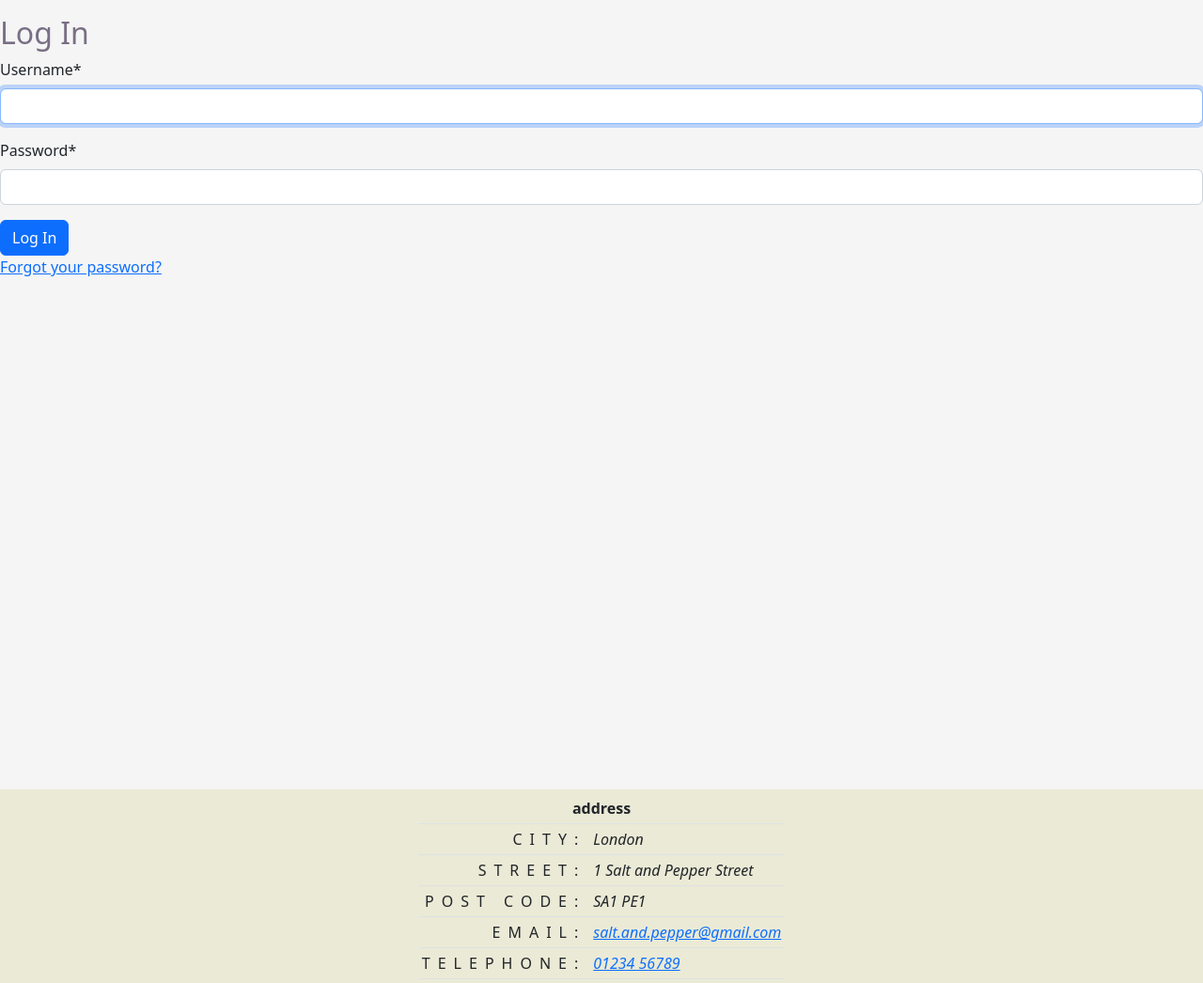
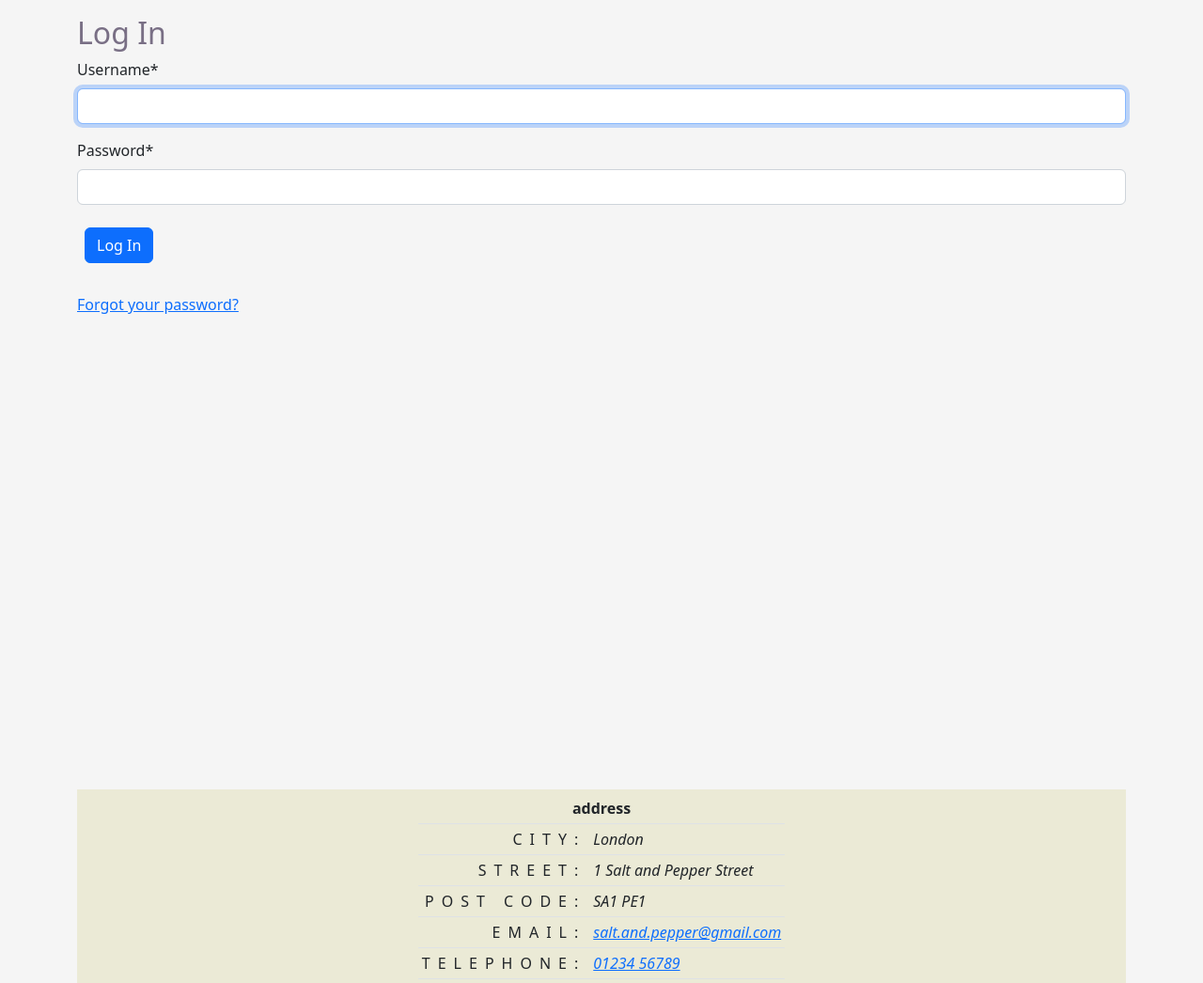
Before and after one commit to Code-Institute-Submissions/Zolske-salt-and-pepper-manager, a Django app: page /accounts/login/?next=/accounts/password_change/ in a window 1280 px wide. Shown: the part 113-1159 px from the top of the page at 94% size. Run offline with Django 4.2, Linux system fonts and the light colour scheme; some libraries are stand-ins or nearby versions.

Commit message:
fix layout issue, move 'forgot password' button doen

```diff
--- a/templates/base.html
+++ b/templates/base.html
@@ -39,8 +39,8 @@
                     </div>
                     {% if user.is_authenticated %}
                     <!-- <ul class="nav col-12 col-lg-auto me-lg-auto mb-2 justify-content-center mb-md-0"></ul> -->
+                    <div class="d-flex flex-wrap justify-content-around align-self-center">
                         {% if user.profile_picture %}
-                    <div class="d-flex flex-wrap justify-content-around align-self-center">
                         <img src="{{user.profile_picture}}" alt="user profile picture" class="profile-picture">
                         {% endif %}
                         <div class="dropdown align-self-center">
@@ -75,14 +75,19 @@
                                 Log In</a>
                             <a href="{% url 'signup' %}" class="btn btn-outline-dark m-2">Sign Up</a>
                         </div>
+                    </div>
                     {% endif %}
                 </div>
             </div>
+        </header>
     </div>
-        </header>
+    <div class="container">
         <main>
             {% block content %}
             {% endblock content %}
+        </main>
+    </div>
+    <div class="container">
         <footer class="d-flex justify-content-around mt-4">
             <address class="my-0">
                 <table class="table table-sm tabel-contact my-1">
@@ -107,7 +112,8 @@
                         <tr>
                             <td class="addresHead">Email:</td>
                             <td class="addressInfo"><a
-                                        href="mailto:salt.and.pepper@gmail.com">salt.and.pepper@gmail.com</a></td>
+                                    href="mailto:salt.and.pepper@gmail.com">salt.and.pepper@gmail.com</a>
+                            </td>
                         </tr>
                         <tr>
                             <td class="addresHead">Telephone:</td>
@@ -117,6 +123,7 @@
                 </table>
             </address>
         </footer>
+    </div>
     <!-- <script src="https://cdn.jsdelivr.net/npm/bootstrap@5.2.0-beta1/dist/js/bootstrap.bundle.min.js"
         integrity="sha384-pprn3073KE6tl6bjs2QrFaJGz5/SUsLqktiwsUTF55Jfv3qYSDhgCecCxMW52nD2" crossorigin="anonymous">
     </script> -->
--- a/templates/home.html
+++ b/templates/home.html
@@ -66,7 +66,6 @@
             <span class="visually-hidden">Next</span>
         </button>
     </div>
-
 </main>
 <script src="{% static 'javascript/carousel_review.js' %}"></script>
 {% endblock content %}
--- a/templates/menu/menu.html
+++ b/templates/menu/menu.html
@@ -6,7 +6,7 @@
 {% block content %}
 <main>
     <h1 id="top-menu">Menu</h1>
-    {% block content_menu %}
+    <!-- {% block content_menu %} -->
     <!-- starters -->
     {% if starter %}
     <hr>
@@ -111,6 +111,6 @@
     </div>
     {% endfor %}
     {% endif %}
-    {% endblock content_menu %}
+    <!-- {% endblock content_menu %} -->
 </main>
 {% endblock content %}
--- a/templates/registration/login.html
+++ b/templates/registration/login.html
@@ -9,9 +9,9 @@
     <h2>Log In</h2>
     <form method="post">{% csrf_token %}
         {{ form|crispy }}
-        <button class="btn btn-primary ml-2" type="submit">Log In</button>
+        <button class="btn btn-primary m-2" type="submit">Log In</button>
         <!-- add link to forgot password page -->
-        <p><a href="{% url 'password_reset' %}">Forgot your password?</a></p>
+        <p class="mt-4"><a href="{% url 'password_reset' %}">Forgot your password?</a></p>
     </form>
 </main>
 {% endblock content %}
```
Lines whose indentation alone changed are shown as unchanged.
